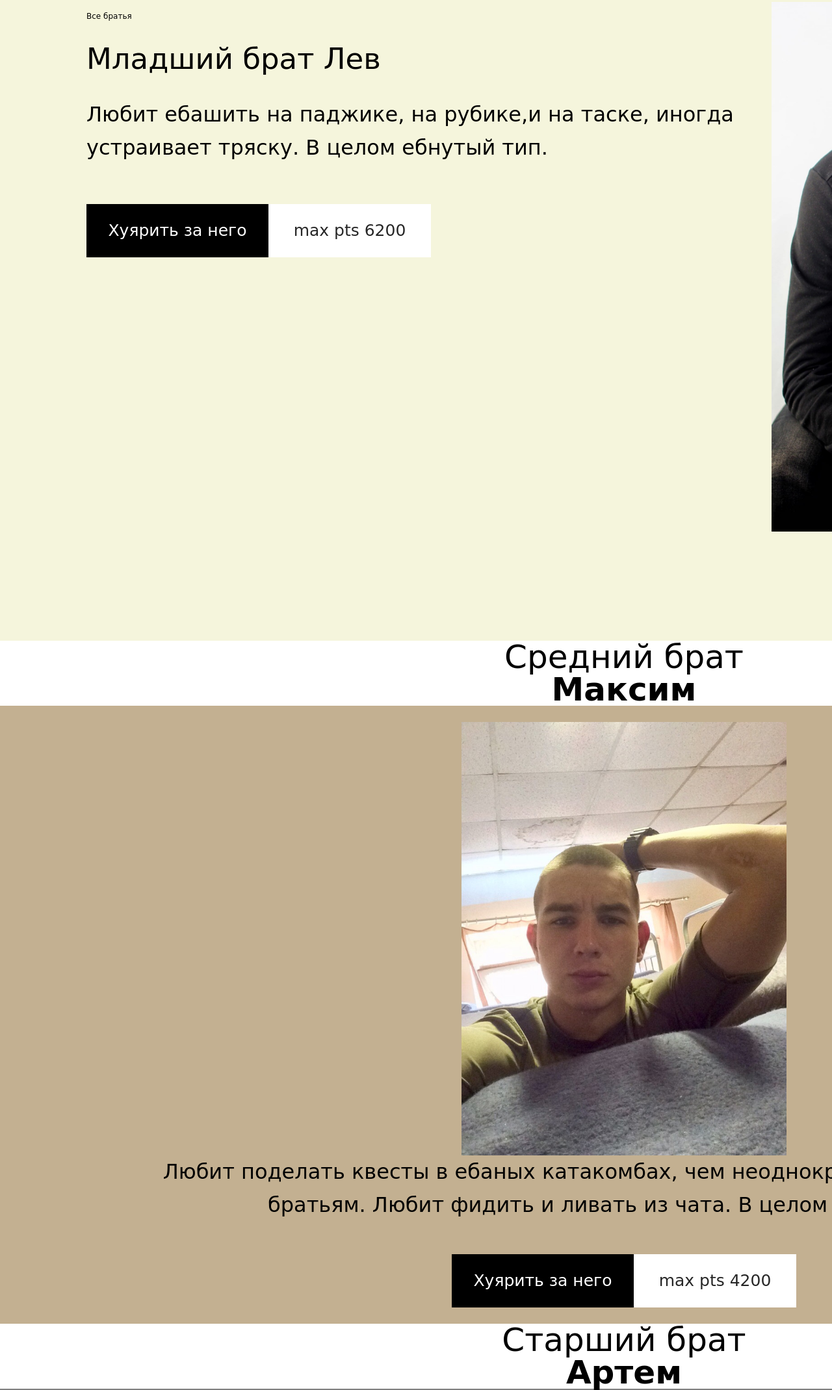
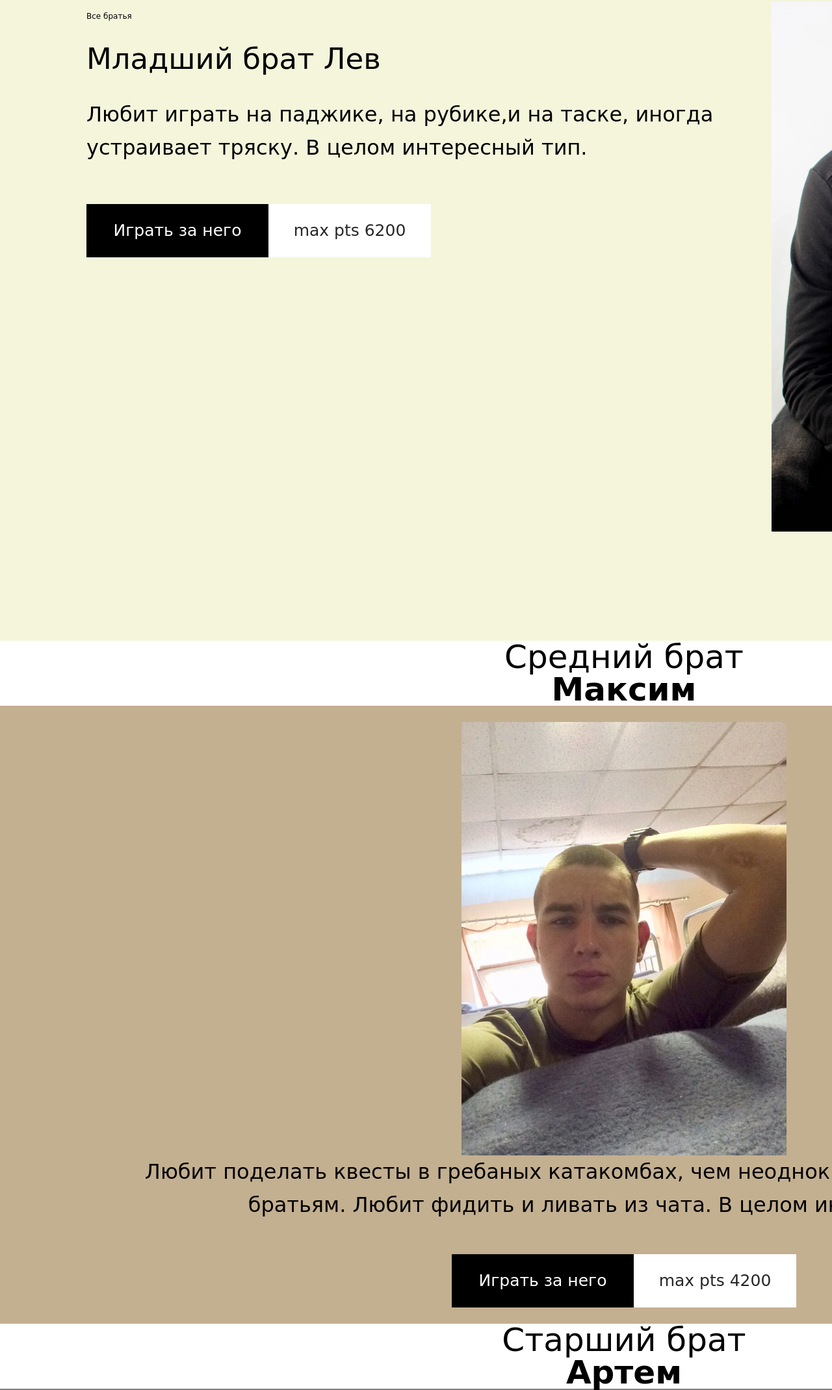
Before and after one commit to Mazharuk/-, a plain HTML site: page index.html in a window 1280 px wide. Shown: the part 51-2190 px from the top of the page at 65% size. Drawn offline with Linux system fonts and the light colour scheme; a web font is replaced by a local one.

Commit message:
Update index.html

```diff
--- a/index.html
+++ b/index.html
@@ -18,9 +18,9 @@
             <div>
                 <h1 class="header-title">Все братья</h1>
                 <p class="header-subtitle">Младший брат Лев</p>
-                <p class="header-description">Любит ебашить на паджике, на рубике,и на таске, иногда устраивает тряску. В целом ебнутый тип.</p>
+                <p class="header-description">Любит играть на паджике, на рубике,и на таске, иногда устраивает тряску. В целом интересный тип.</p>
                 <div class="picker">
-                    <a href="/" class="pick">Хуярить за него</a>
+                    <a href="/" class="pick">Играть за него</a>
                     <div class="mmr">max pts 6200</div>
                 </div>
             </div>
@@ -45,9 +45,9 @@
                     src="images/Макс.jpg"
                     alt="Max brother">
                 </div>
-                <p class="main-description">Любит поделать квесты в ебаных катакомбах, чем неоднократно проебывал катки братьям. Любит фидить и ливать из чата. В целом ебнутый тип.</p>
+                <p class="main-description">Любит поделать квесты в гребаных катакомбах, чем неоднократно проигрывал катки братьям. Любит фидить и ливать из чата. В целом интересный тип.</p>
                 <div class="picker2">
-                    <a href="/" class="pick2">Хуярить за него</a>
+                    <a href="/" class="pick2">Играть за него</a>
                     <div class="mmr2">max pts 4200</div>
                 </div>
             </div>
@@ -65,9 +65,9 @@
                     src="images/Артем.jpg"
                     alt="Artem brother">
                 </div>
-                <p class="main-description2">В любой не понятной ситуации хуярит инвокера, выигрывает 90% игр в соло, но братья этого не признают. На других персонажах, увы, рачела ебаный. В целом ебнутый тип.</p>
+                <p class="main-description2">В любой не понятной ситуации выбирает инвокера, выигрывает 90% игр в соло, но братья этого не признают. На других персонажах, увы, рачела бездарный. В целом интересный тип.</p>
                 <div class="picker3">
-                    <a href="/" class="pick3">Хуярить за него</a>
+                    <a href="/" class="pick3">Играть за него</a>
                     <div class="mmr3">max pts 5300</div>
                 </div>
             </div>
@@ -75,7 +75,7 @@
     </div>
         <div class="its-over">
             <p class="last-title">Почему именно эта трипла?</p>
-            <p class="last-description">Хочешь узнать кто из них главный ебанат? <a href="/" class="use-faster">Жми скорее</a></p>
+            <p class="last-description">Хочешь узнать кто из них главный претендент? <a href="/" class="use-faster">Жми скорее</a></p>
         </div>
     </main>
 </body>
```
